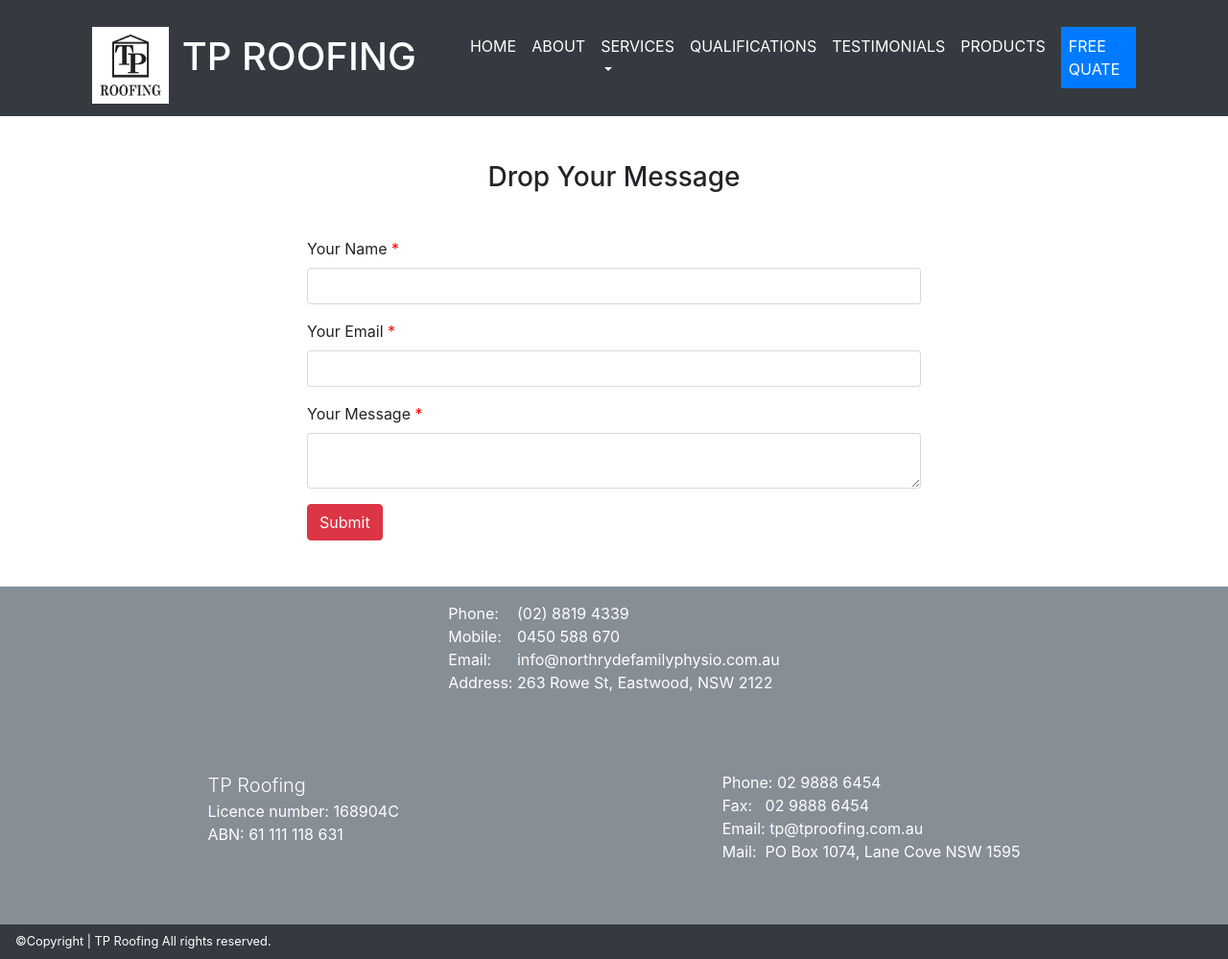
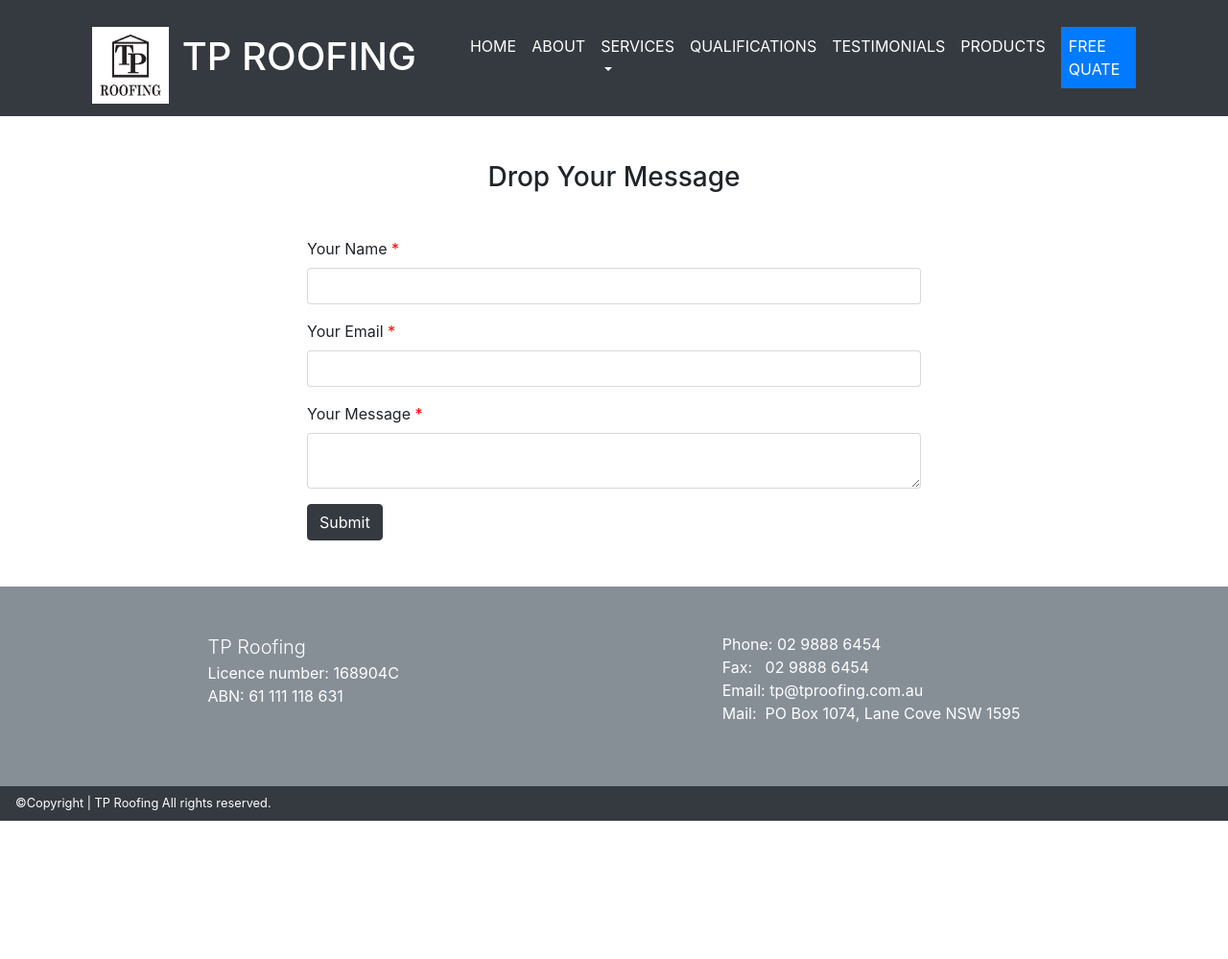
Before and after one commit to SelinaChen07/tproofing, a Jekyll site: the page built from contact.html, in a window 1280 px wide. Shown: the whole page at 96% size. Built offline with Jekyll 4.4.1, drawn with Linux system fonts in a browser that asks for light colours; nearby versions of some CDN libraries; after the commit the page ends 900 px from its top, so only the background shows below that.

Commit message:
Modify contact page

```diff
--- a/contact.html
+++ b/contact.html
@@ -27,22 +27,7 @@ layout: "wrapper"
 		      <textarea name="entry.2065513795" type="text" class="form-control"> </textarea>
 		    </div>
 
-	      	<input type="submit" value="Submit" class="btn btn-danger" />
+	      	<input type="submit" value="Submit" class="btn btn-dark" />
 		</form>
 
 </div>
-
-<div class="d-block text-center bg-secondary p-3 text-white">
-			<ul class="list-unstyled d-inline-block text-left">
-				<li>Phone:</li>
-				<li>Mobile:</li>
-				<li>Email:</li>
-				<li>Address:</li>
-			</ul>
-			<ul class="list-unstyled d-inline-block text-left">
-				<li>(02) 8819 4339</li>
-				<li>0450 588 670</li>
-				<li>info@northrydefamilyphysio.com.au</li>
-				<li>263 Rowe St, Eastwood, NSW 2122</li>
-			</ul>
-</div>
```
Also changed, not shown: _layouts/home.html (+0 -13 lines).
